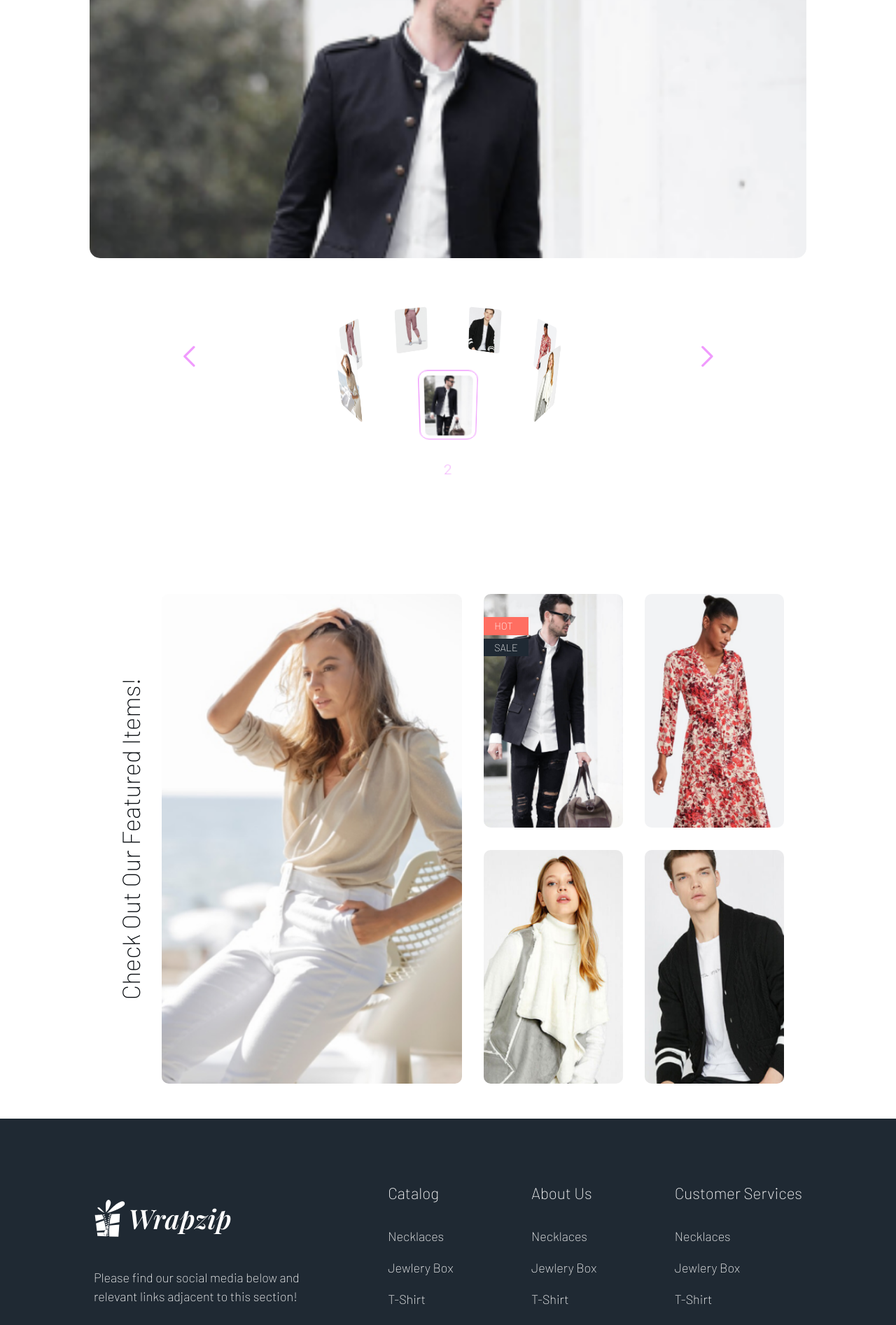
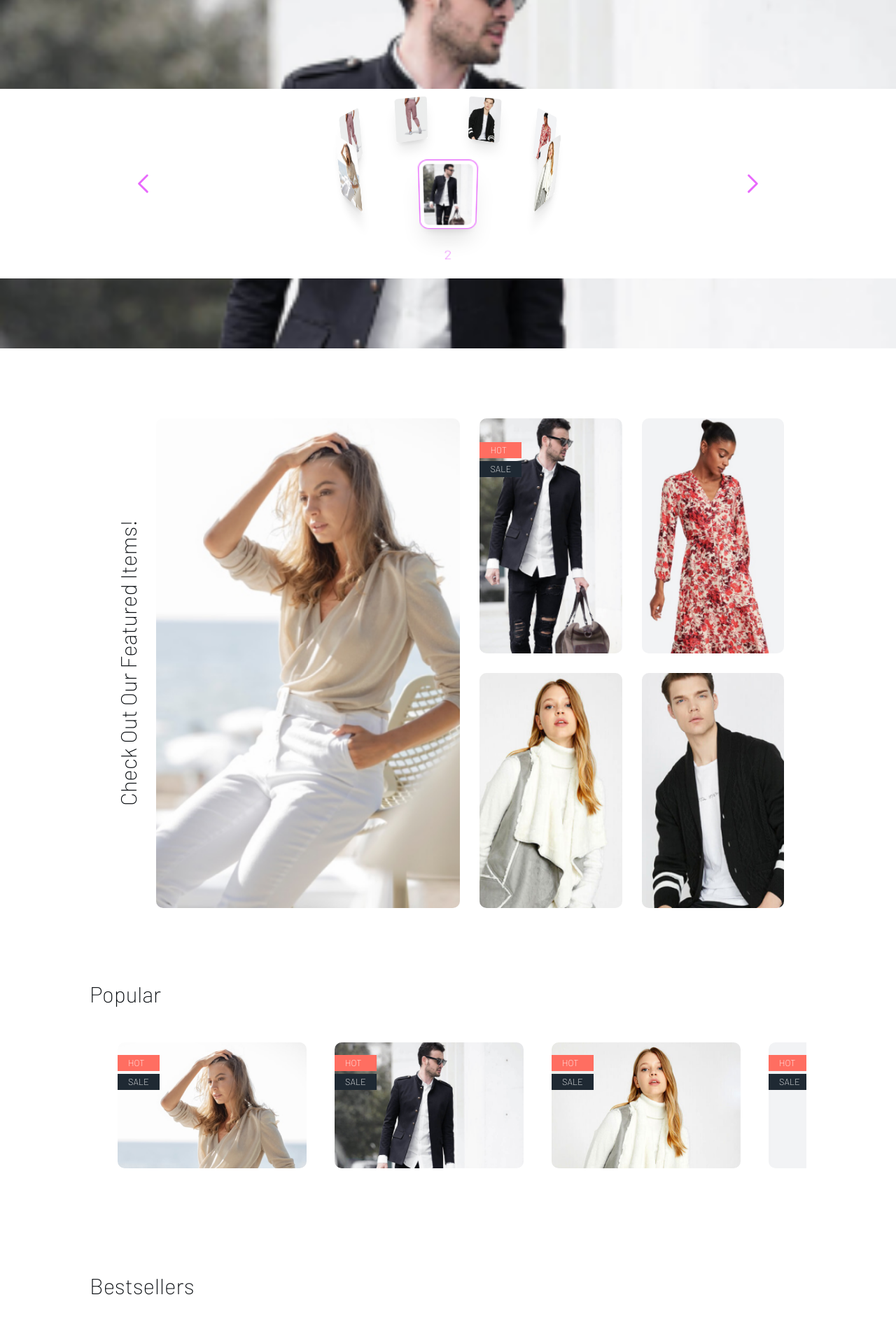
Before and after one commit to ArtConnoisseur/wrap-zip, a Next.js app: page / in a window 1280 px wide. Shown: the part 280-2174 px from the top of the page at 70% size. Built offline with nearby package versions, Linux system fonts and the light colour scheme.

Commit message:
Made discussed changes to the homepage

```diff
--- a/src/app/(homepage)/page.jsx
+++ b/src/app/(homepage)/page.jsx
@@ -1,11 +1,19 @@
-import {ImageGrid} from "@/components/ui/images/ImageGrid";
-import {ImageSlider} from "@/components/ui/images/ImageSlider";
+import { ImageGrid } from "@/components/ui/images/ImageGrid";
+import { ImageSlider } from "@/components/ui/images/ImageSlider";
+import { ImageList } from "@/components/ui/images/ImageList";
+import { Images } from "../../../public/sample-images/index";
 
 export default function Home() {
     return (
         <>
             <ImageSlider />
             <ImageGrid className='self-center'/>
+            <ImageList images={[...Images, ...Images, ...Images]} header={'Popular'}/>
+            <ImageList images={[...Images, ...Images, ...Images]} header={'Bestsellers'}/>
+            <ImageList images={[...Images, ...Images, ...Images]} header={'Ethenic'}/>
+            <ImageList images={[...Images, ...Images, ...Images]} header={'Tops'}/>
+            <ImageList images={[...Images, ...Images, ...Images]} header={'All Time Favourites'}/>
+            <ImageList images={[...Images, ...Images, ...Images]} header={'Unique Picks'}/>
         </>
     )
 }
--- a/src/app/globals.css
+++ b/src/app/globals.css
@@ -9,12 +9,12 @@
         --background-sc: 220 12% 95%;
         --secondary: 210 24% 16%;
         --on-secondary: 0 0% 100%;
-        --accent: 292 96% 80%;
+        --accent: 292 96% 70%;
         --primary: 5 100% 69%;
         --on-primary: 0 0% 100%;
         --gray: 210 10% 70%;
 
-        font-size: 18px;
+        font-size: 16px;
     }
 }
 
@@ -79,4 +79,5 @@ input::-webkit-inner-spin-button {
 /* Firefox */
 input[type=number] {
   -moz-appearance: textfield;
+  appearance: textfield;
 }
--- a/src/components/ui/images/Image.jsx
+++ b/src/components/ui/images/Image.jsx
@@ -6,7 +6,7 @@ export function DisplayImage({ src, alt, hot, sale, discount, title='Product Tit
         <div className={`relative before:z-[2] before:translate-y-[-100%] hover:before:translate-y-0 group hover:scale-105
             before:transition-all before:duration-300 before:ease-in-out before:absolute before:h-full rounded-md transition-all duration-300 ease-in-out
             before:w-full before:bg-neutral-900/40 before:top-0 overflow-hidden before:content-[""] h-full w-full`}>
-            {discount && <span className='absolute top-[5%] right-[4%] text-white translate-y-[-200%] text-sm group-hover:translate-y-0 z-[2] bg-accent/60 px-4 py-2 rounded-sm
+            {discount && <span className='absolute top-[5%] right-[4%] text-white translate-y-[-200%] text-sm group-hover:translate-y-0 z-[2] bg-primary px-4 py-2 rounded-sm
             transition-all duration-300 ease-in-out'>Discount: {discount}</span>}
             <div className='absolute z-[3] text-white flex flex-col items-start bottom-[5%] left-[3%]
             translate-y-[500px] group-hover:translate-y-0 transition-all duration-300 ease-in-out'>
@@ -31,14 +31,14 @@ export function DisplayImage({ src, alt, hot, sale, discount, title='Product Tit
 
 export function SliderDisplay(props) {
     return (
-        <div className={`w-full h-[500px] overflow-hidden rounded-lg box-border ${props.className}`} {...props}>
-            <div className={`h-[500px] w-full transition-all duration-[1s] ease-in-out`} style={{transform: `translateY(-${props.current * 500}px)`}}>
+        <div className={`w-full h-[80vh] overflow-hidden box-border ${props.className}`} {...props}>
+            <div className={`h-[80vh] w-full transition-all duration-[1s] ease-in-out`} style={{transform: `translateY(-${props.current * 80}vh)`}}>
                 {props.images.map((image, ind) => (
                     <Image
                         key={ind}
                         src={image}
                         alt={'grid-one'}
-                        className='w-full h-full object-cover hero-image object-top rounded-lg'
+                        className='w-full h-full object-cover hero-image object-top'
                     />
                 ))}
             </div>
--- /dev/null
+++ b/src/components/ui/images/ImageList.jsx
@@ -0,0 +1,27 @@
+import { DisplayImage } from "./Image"
+
+
+
+export function ImageList({ images, header }) {
+    return (
+        <div className="flex flex-col items-ctart w-[80%] self-center">
+            <h1 className="text-3xl">{header}</h1>
+            <div className="h-[270px] flex overflow-x-scroll px-10 gap-10 items-center">
+                {images.map((image, ind) => {
+                    return (
+                        <div className="h-[180px] w-[270px] flex-shrink-0" key={ind}>
+                            <DisplayImage
+                                src={image}
+                                alt='alt'
+                                hot
+                                sale
+                                discount={90}
+                            />
+                        </div>
+                    )
+                })}
+            </div>
+        </div>
+
+    )
+}
--- a/src/components/ui/images/ImageSlider.jsx
+++ b/src/components/ui/images/ImageSlider.jsx
@@ -5,7 +5,6 @@ import { SliderNavigator } from "@/components/ui/images/SliderNavigator";
 import { useState, useEffect, useCallback } from "react";
 import { Icon } from '@/components/ui/Icon';
 import { SliderDisplay } from "@/components/ui/images/Image";
-import { Button } from '@/components/ui/Button'
 
 export function ImageSlider({ deals }) {
     const [current, setCurrent] = useState(0);
@@ -17,10 +16,9 @@ export function ImageSlider({ deals }) {
     }
 
     const intervalNext = useCallback(() => {
-        console.log(isHover);
         if ( current < Images.length - 1) setCurrent(current + 1);
         else setCurrent(0);
-    }, [current, isHover])
+    }, [current])
 
     const handlePrevious = () => {
         if ( current > 0 ) setCurrent(current - 1);
@@ -41,19 +39,21 @@ export function ImageSlider({ deals }) {
     }
 
     return (
-        <div className='w-[80%] self-center h-fit relative mb-[200px] flex flex-col gap-[100px]'>
+        <div className='self-center h-fit relative w-full'>
             <SliderDisplay images={Images} current={current} onPointerEnter={handleHover} onPointerLeave={handleLeave} />
-            <div className='w-full flex flex-col gap-10 items-start'>
-                <div className='flex items-center w-full text-4xl justify-center gap-[300px]'>
+            <div className='w-full flex flex-col gap-10 absolute bottom-[100px] bg-background py-[100px] items-center'>
+                <div className='flex items-center w-full text-4xl justify-center gap-[800px]'>
                     <div className='box-border p-3 aspect-square text-accent hover:bg-gray/40  rounded-sm '
                          onClick={handlePrevious}>
                         <Icon name='ChevronLeft'/>
                     </div>
-                    <SliderNavigator
-                        images={Images}
-                        current={current}
-                        setCurrent={setCurrent}
-                    />
+                    <div className='absolute bottom-[150px]'>
+                       <SliderNavigator
+                            images={Images}
+                            current={current}
+                            setCurrent={setCurrent}
+                        />
+                    </div>
                     <div className='box-border p-3 aspect-square text-accent hover:bg-gray/40  rounded-sm '
                          onClick={handleNext}>
                         <Icon name='ChevronRight'/>
--- a/src/components/ui/images/SliderNavImg.jsx
+++ b/src/components/ui/images/SliderNavImg.jsx
@@ -16,7 +16,7 @@ export function SliderNavImg({src, alt, imageNum, angle, active, setActive }) {
 
     return (
         <div
-            className={`nav-img ${active && 'text-center gap-2 scale-105 border-accent border-[1px] rounded-md p-1 box-border'}`}
+            className={`nav-img ${active && 'text-center gap-2 scale-105 border-accent border-[1px] rounded-md p-1 box-border'} shadow-xl`}
             style={styles} onClick={() => handleImageClick()}>
             <Image
                 src={src}
--- a/src/components/ui/images/SliderNavigator.jsx
+++ b/src/components/ui/images/SliderNavigator.jsx
@@ -14,7 +14,7 @@ export function SliderNavigator({images, current, setCurrent}) {
     };
 
     return (
-        <div className='slider transition-all duration-300 ease-in-out' style={styles}>
+        <div className='slider transition-all duration-300 ease-in-out relative' style={styles}>
             {images.map((imageSrc, index) => (
                 <SliderNavImg
                     src={imageSrc}
```
